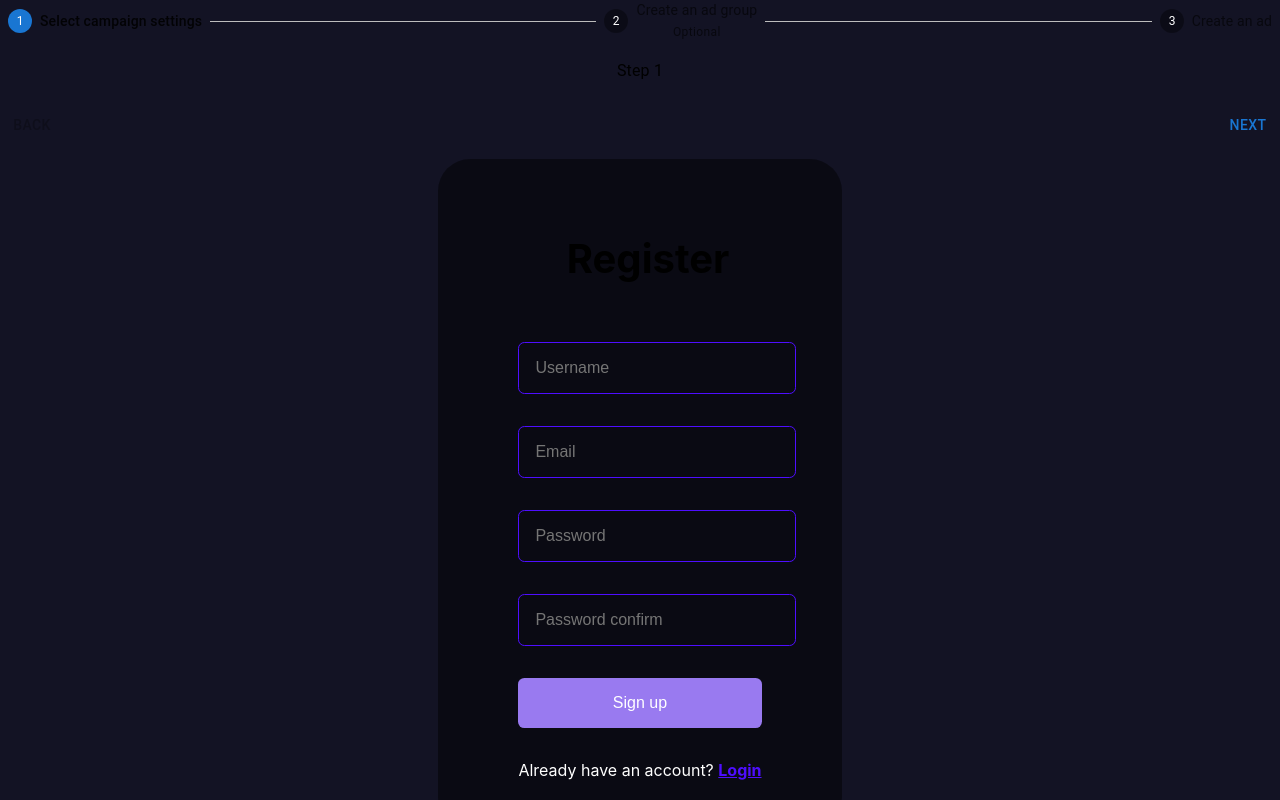
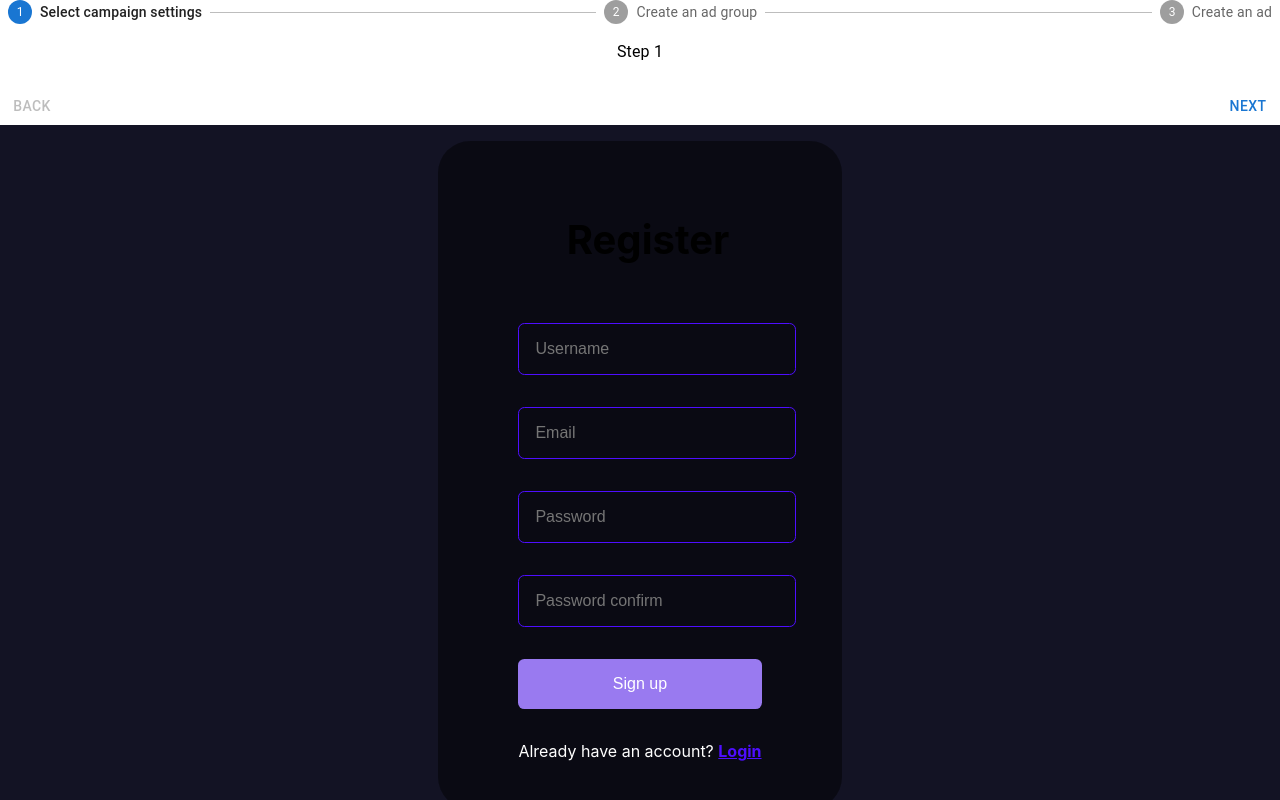
Before and after one commit to TYcompany/messanger-app-frontend, a React (Create React App) app: page /register in a window 1280 px wide. Built offline with nearby package versions, Linux system fonts and the light colour scheme.

Commit message:
steppers

```diff
--- a/src/pages/RegisterPage/HorizontalLinearStepper.tsx
+++ b/src/pages/RegisterPage/HorizontalLinearStepper.tsx
@@ -1,116 +1,55 @@
-import * as React from 'react';
-import Box from '@mui/material/Box';
-import Stepper from '@mui/material/Stepper';
-import Step from '@mui/material/Step';
-import StepLabel from '@mui/material/StepLabel';
-import Button from '@mui/material/Button';
-import Typography from '@mui/material/Typography';
+import * as React from "react";
+import Box from "@mui/material/Box";
+import Stepper from "@mui/material/Stepper";
+import Step from "@mui/material/Step";
+import StepLabel from "@mui/material/StepLabel";
+import Button from "@mui/material/Button";
+import Typography from "@mui/material/Typography";
 
-const steps = ['Select campaign settings', 'Create an ad group', 'Create an ad'];
+const steps = ["Select campaign settings", "Create an ad group", "Create an ad"];
 
 export default function HorizontalLinearStepper() {
   const [activeStep, setActiveStep] = React.useState(0);
-  const [skipped, setSkipped] = React.useState(new Set<number>());
-
-  const isStepOptional = (step: number) => {
-    return step === 1;
-  };
-
-  const isStepSkipped = (step: number) => {
-    return skipped.has(step);
-  };
+  const maxStep = 3;
 
   const handleNext = () => {
-    let newSkipped = skipped;
-    if (isStepSkipped(activeStep)) {
-      newSkipped = new Set(newSkipped.values());
-      newSkipped.delete(activeStep);
-    }
-
     setActiveStep((prevActiveStep) => prevActiveStep + 1);
-    setSkipped(newSkipped);
   };
 
   const handleBack = () => {
     setActiveStep((prevActiveStep) => prevActiveStep - 1);
   };
 
-  const handleSkip = () => {
-    if (!isStepOptional(activeStep)) {
-      // You probably want to guard against something like this,
-      // it should never occur unless someone's actively trying to break something.
-      throw new Error("You can't skip a step that isn't optional.");
-    }
-
-    setActiveStep((prevActiveStep) => prevActiveStep + 1);
-    setSkipped((prevSkipped) => {
-      const newSkipped = new Set(prevSkipped.values());
-      newSkipped.add(activeStep);
-      return newSkipped;
-    });
-  };
-
-  const handleReset = () => {
-    setActiveStep(0);
-  };
-
   return (
-    <Box sx={{ width: '100%' }}>
+    <Box sx={{ width: "100%", background: "white" }}>
       <Stepper activeStep={activeStep}>
         {steps.map((label, index) => {
           const stepProps: { completed?: boolean } = {};
-          const labelProps: {
-            optional?: React.ReactNode;
-          } = {};
-          if (isStepOptional(index)) {
-            labelProps.optional = (
-              <Typography variant="caption">Optional</Typography>
-            );
-          }
-          if (isStepSkipped(index)) {
-            stepProps.completed = false;
-          }
           return (
             <Step key={label} {...stepProps}>
-              <StepLabel {...labelProps}>{label}</StepLabel>
+              <StepLabel>{label}</StepLabel>
             </Step>
           );
         })}
       </Stepper>
-      {activeStep === steps.length ? (
+      {
         <React.Fragment>
           <Typography sx={{ mt: 2, mb: 1 }}>
-            All steps completed - you&apos;re finished
+            {activeStep === maxStep ? "Completed!" : `Step ${activeStep + 1}`}
           </Typography>
-          <Box sx={{ display: 'flex', flexDirection: 'row', pt: 2 }}>
-            <Box sx={{ flex: '1 1 auto' }} />
-            <Button onClick={handleReset}>Reset</Button>
+          <Box sx={{ display: "flex", flexDirection: "row", pt: 2 }}>
+            <Button color="inherit" disabled={activeStep === 0} onClick={handleBack} sx={{ mr: 1 }}>
+              Back
+            </Button>
+            <Box sx={{ flex: "1 1 auto" }} />
+            {activeStep < steps.length && (
+              <Button onClick={handleNext} disabled={activeStep === steps.length}>
+                {activeStep === steps.length - 1 ? "Finish" : "Next"}
+              </Button>
+            )}
           </Box>
         </React.Fragment>
-      ) : (
-        <React.Fragment>
-          <Typography sx={{ mt: 2, mb: 1 }}>Step {activeStep + 1}</Typography>
-          <Box sx={{ display: 'flex', flexDirection: 'row', pt: 2 }}>
-            <Button
-              color="inherit"
-              disabled={activeStep === 0}
-              onClick={handleBack}
-              sx={{ mr: 1 }}
-            >
-              Back
-            </Button>
-            <Box sx={{ flex: '1 1 auto' }} />
-            {isStepOptional(activeStep) && (
-              <Button color="inherit" onClick={handleSkip} sx={{ mr: 1 }}>
-                Skip
-              </Button>
-            )}
-            <Button onClick={handleNext}>
-              {activeStep === steps.length - 1 ? 'Finish' : 'Next'}
-            </Button>
-          </Box>
-        </React.Fragment>
-      )}
+      }
     </Box>
   );
 }
```
